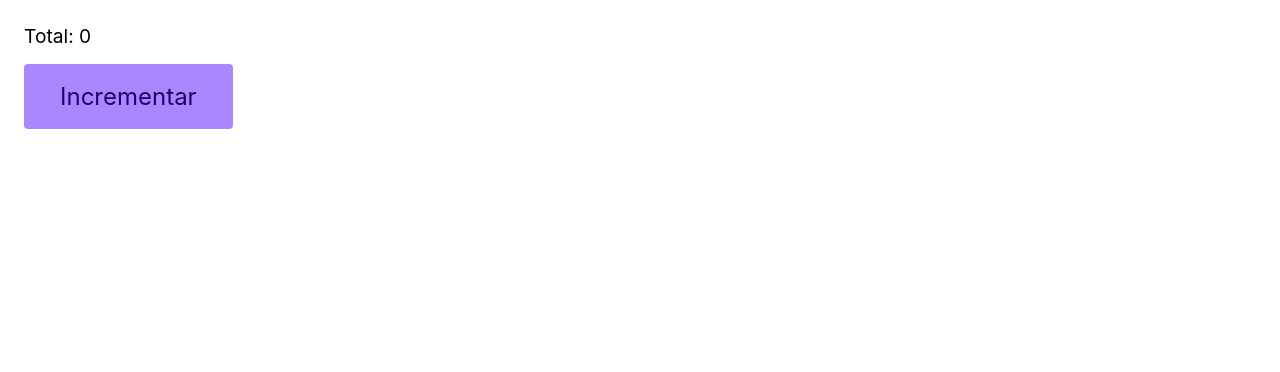
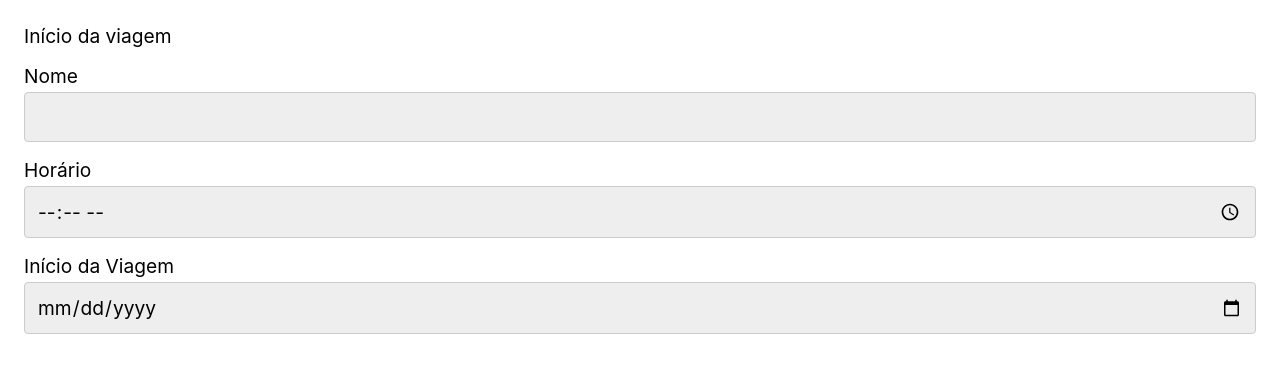
Before and after one commit to GuiDev45/Praticas-React-TypeScript, a React (Vite) app: page / in a window 1280 px wide. Shown: the top 372 px of the page. Built offline with nearby package versions, Linux system fonts and the light colour scheme.

Commit message:
0202-Props-3 COMENTADO

```diff
--- /dev/null
+++ b/src/0202-Props-3/AppPropsThree.tsx
@@ -0,0 +1,23 @@
+import React from "react";
+import "../App.css";
+import Input from "./Input";
+
+function AppPropsThree() {
+  const [data, setData] = React.useState("");
+
+  return (
+    <div>
+      <p>Início da viagem {data}</p>
+      <Input label="Nome" />
+      <Input label="Horário" type="time" />
+      <Input
+        value={data}
+        onChange={(event) => setData(event.currentTarget.value)}
+        label="Início da Viagem"
+        type="date"
+      />
+    </div>
+  );
+}
+
+export default AppPropsThree;
--- /dev/null
+++ b/src/0202-Props-3/Input.tsx
@@ -0,0 +1,18 @@
+import React from "react";
+
+type InputProps = React.ComponentProps<"input"> & {
+  label: string;
+};
+
+// Lembrando que quando se passa o id, se ganha o foco do input ao clicar na label
+const Input = ({ label, ...props }: InputProps) => {
+  return (
+    <div style={{ marginBottom: "1rem" }}>
+      <label htmlFor={label}>{label}</label>
+      {/* Caso passe outro type no lugar de type="text" vai consegui substituir, exemplo um type="time"*/}
+      <input id={label} name={label} type="text" {...props} />
+    </div>
+  );
+};
+
+export default Input;
--- a/src/index.tsx
+++ b/src/index.tsx
@@ -4,12 +4,14 @@ import AppResumo from "./0001-Resumo-React-TypeScript/AppResumo.tsx";
 import AppInferencia from "./0201-Inferencia/AppInferencia.tsx";
 import AppProps from "./0202-Props-1/AppProps.tsx";
 import AppPropsTwo from "./0202-Props-2/AppPropsTwo.tsx";
+import AppPropsThree from "./0202-Props-3/AppPropsThree.tsx";
 
 ReactDOM.createRoot(document.getElementById("root")!).render(
   <React.StrictMode>
     {/*<AppResumo />*/}
     {/*<AppInferencia />*/}
     {/*<AppProps />*/}
-    <AppPropsTwo />
+    {/*<AppPropsTwo />*/}
+    <AppPropsThree />
   </React.StrictMode>,
 );
```
